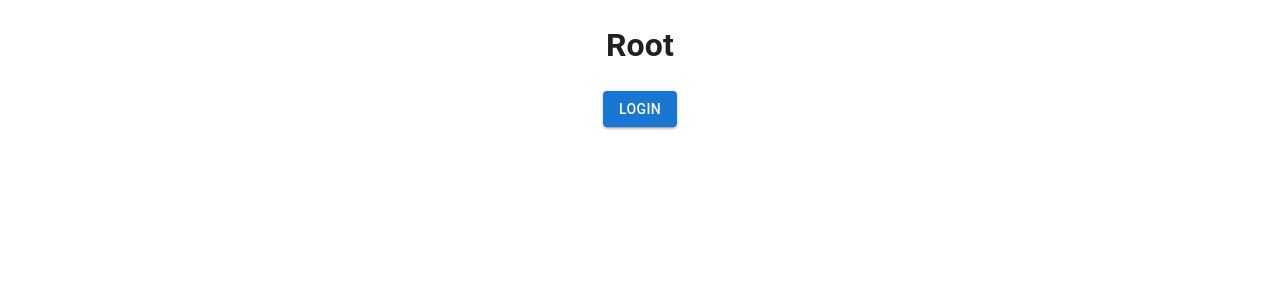
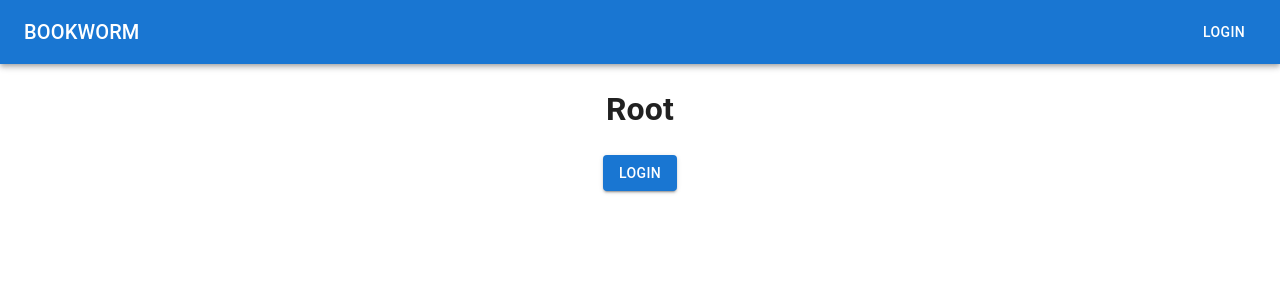
Before and after one commit to willemverbuyst/bookworm, a React (Create React App) app in the folder frontend/: page / in a window 1280 px wide. Shown: the top 300 px of the page. Built offline with nearby package versions, Linux system fonts and the light colour scheme; what overmind, overmind-react would draw is missing.

Commit message:
Add app bar

```diff
--- a/frontend/src/App.tsx
+++ b/frontend/src/App.tsx
@@ -4,10 +4,12 @@
 import Books from './pages/books';
 import Root from './pages/root';
 import PageNotFound from './pages/pageNotFound';
+import AppBar from './components/AppBar';
 
 const App = () => {
   return (
     <div className="App">
+      <AppBar />
       <BrowserRouter>
         <Routes>
           <Route path="/" element={<Root />} />
--- /dev/null
+++ b/frontend/src/components/AppBar.tsx
@@ -0,0 +1,26 @@
+import * as React from 'react';
+import AppBar from '@mui/material/AppBar';
+import Box from '@mui/material/Box';
+import Toolbar from '@mui/material/Toolbar';
+import Typography from '@mui/material/Typography';
+import Button from '@mui/material/Button';
+
+export default function ButtonAppBar() {
+  return (
+    <Box sx={{ flexGrow: 1 }}>
+      <AppBar position="static">
+        <Toolbar>
+          <Typography
+            variant="h6"
+            noWrap
+            component="div"
+            sx={{ flexGrow: 1, display: { xs: 'none', md: 'flex' } }}
+          >
+            BOOKWORM
+          </Typography>
+          <Button color="inherit">Login</Button>
+        </Toolbar>
+      </AppBar>
+    </Box>
+  );
+}
```
